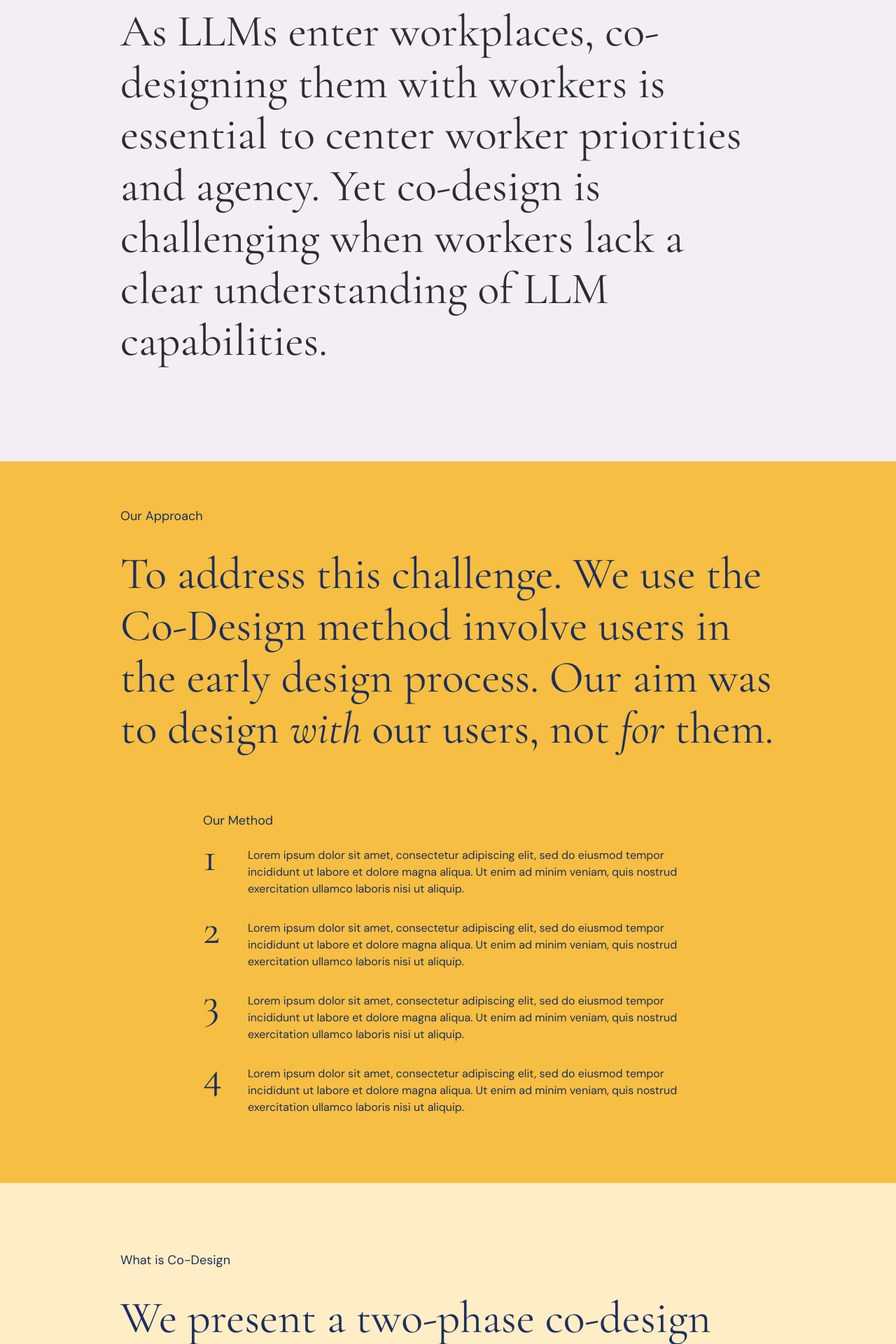
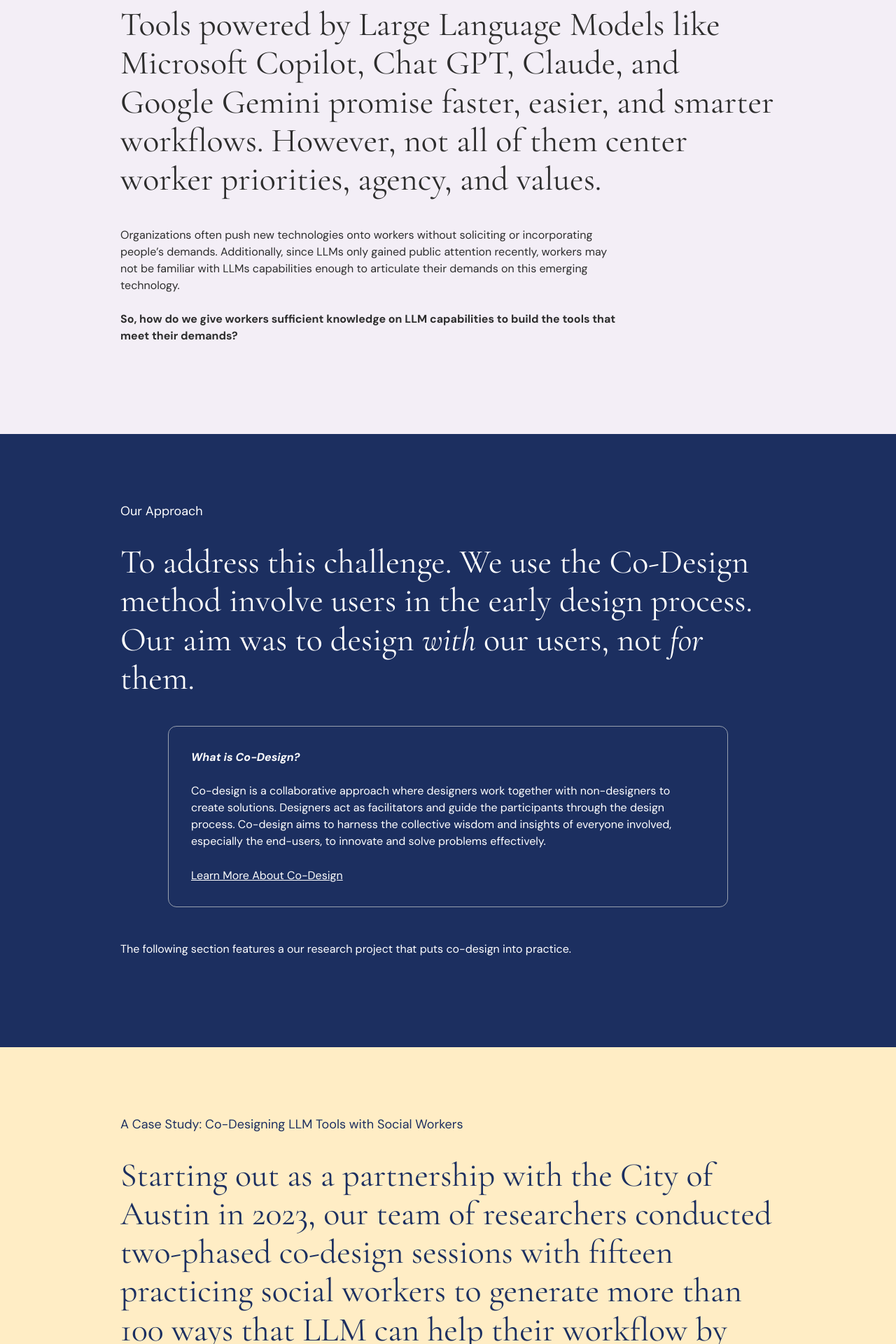
Before and after one commit to UT-HAI/llm-cards-static, a React (Vite) app: page / in a window 1280 px wide. Shown: the part 880-2800 px from the top of the page at 70% size. Built offline with nearby package versions, Linux system fonts and the light colour scheme.

Commit message:
update writings/design to current figma

```diff
--- a/src/App.tsx
+++ b/src/App.tsx
@@ -1,7 +1,9 @@
 import "./App.css";
-import CardsDownloadButton from "./components/CardsDownloadButton";
+import Button from "./components/Button";
+import CoDesign from "./components/CoDesign";
 import Container from "./components/Container";
-import Methodology from "./components/Methodology";
+import ParagraphText from "./components/ParagraphText";
+import Results from "./components/Results";
 
 // These should probably be css colors but this works for now
 const colors: { [name: string]: string } = {
@@ -25,41 +27,62 @@ export default function App() {
         }}
       >
         <h1 className="serif mt-[-3rem] mb-10">
-          Large Language Model (LLM) capability cards
+          Large Language Model (LLM) Capability Cards
         </h1>
         <p className="text-lg mb-14">
           Tools and Framework for Co-Designing LLM Platforms
         </p>
 
-        <CardsDownloadButton />
+        <Button href="" backgroundColor={colors["accent-orange"]}>
+          Get the Card Deck
+        </Button>
       </Container>
 
       <Container
         backgroundColor={colors["offwhite-pink"]}
         textColor="#2D2D2D"
-        style={{ padding: "4rem 0" }}
+        style={{ padding: "4rem 0 6rem" }}
       >
         <p className="text-lg mb-8">The Challenge</p>
-        <h1 className="serif mb-10">
-          As LLMs enter workplaces, co-designing them with workers is essential
-          to center worker priorities and agency. Yet co-design is challenging
-          when workers lack a clear understanding of LLM capabilities.
-        </h1>
+        <h2 className="serif mb-10">
+          Tools powered by Large Language Models like Microsoft Copilot, Chat
+          GPT, Claude, and Google Gemini promise faster, easier, and smarter
+          workflows. However, not all of them center worker priorities, agency,
+          and values.
+        </h2>
+        <ParagraphText>
+          Organizations often push new technologies onto workers without
+          soliciting or incorporating people’s demands. Additionally, since LLMs
+          only gained public attention recently, workers may not be familiar
+          with LLMs capabilities enough to articulate their demands on this
+          emerging technology.
+          <br />
+          <br />
+          <b>
+            So, how do we give workers sufficient knowledge on LLM capabilities
+            to build the tools that meet their demands?
+          </b>
+        </ParagraphText>
       </Container>
 
       <Container
-        backgroundColor={colors["saturated-yellow"]}
-        textColor="#1C2F60"
-        style={{ padding: "2rem 0" }}
+        backgroundColor={colors["deep-blue"]}
+        textColor="white"
+        style={{ padding: "4rem 0" }}
       >
         <p className="text-lg mb-8">Our Approach</p>
-        <h1 className="serif mb-10">
+        <h2 className="serif mb-10">
           To address this challenge. We use the Co-Design method involve users
           in the early design process. Our aim was to design <i>with</i> our
           users, not <i>for</i> them.
-        </h1>
+        </h2>
 
-        <Methodology />
+        <CoDesign maxWidth="50rem" />
+
+        <p className="my-8">
+          The following section features a our research project that puts
+          co-design into practice.
+        </p>
       </Container>
 
       <Container
@@ -67,42 +90,32 @@ export default function App() {
         textColor="#1C2F60"
         style={{ padding: "4rem 0" }}
       >
-        <p className="text-lg mb-8">What is Co-Design</p>
-        <h1 className="serif mb-10">
-          We present a two-phase co-design method that pairs LLM capability
-          cards with hands-on prototyping to ground ideation in real workflows.
-        </h1>
+        <p className="text-lg mb-8">
+          A Case Study: Co-Designing LLM Tools with Social Workers
+        </p>
+        <h2 className="serif mb-10">
+          Starting out as a partnership with the City of Austin in 2023, our
+          team of researchers conducted two-phased co-design sessions with
+          fifteen practicing social workers to generate more than 100 ways that
+          LLM can help their workflow by translating LLM capabilities into
+          approachable, user-oriented representations.
+        </h2>
+
+        <p className="text-lg font-bold italic text-center mt-12 mb-6">
+          Study Overview
+        </p>
+        <img src="/assets/study.png" alt="Study overview" />
       </Container>
 
       <Container
         backgroundColor={colors["offwhite-yellow"]}
         textColor={colors["accent-orange"]}
-        style={{ padding: "4rem 0" }}
+        style={{ padding: "8rem 0" }}
       >
-        <p className="text-lg mb-8">Bloom-Aligned Capability Cards</p>
-        <h1 className="serif mb-10">
-          • the cards are a tool that facilitates codesign, but it is not a
-          product of codesign
-          <br />• the cards bucket what LLMs can do and order it based on
-          complexity
-        </h1>
-      </Container>
-
-      <Container
-        backgroundColor={colors["faded-yellow"]}
-        textColor="#1C2F60"
-        style={{ padding: "4rem 0" }}
-      >
-        <p className="text-lg mb-8">Results</p>
-        <h1 className="serif mb-10">
-          • something such as, “we found these cards improved X by Y--try the
-          cards yourself here”
-          <br />
-          • number of participants, number of idea generated, number of areas
-          they want LLM help with, number of insights gained(?), and a link out
-          to the study
-          <br />• want more info? check out the study here
-        </h1>
+        <p className="text-lg font-bold italic text-center mb-8">
+          Results in Numbers
+        </p>
+        <Results />
       </Container>
 
       <Container
@@ -111,13 +124,15 @@ export default function App() {
         style={{ padding: "4rem 0" }}
       >
         <p className="text-lg mb-8">Future Considerations + CTA</p>
-        <h1 className="serif mb-10">
+        <h2 className="serif mb-10">
           For Designers
           <br />
           For Researchers
-        </h1>
+        </h2>
 
-        <CardsDownloadButton backgroundColor={colors["accent-orange"]} />
+        <Button href="" backgroundColor={colors["accent-orange"]}>
+          Get the Card Deck
+        </Button>
       </Container>
 
       <Container
@@ -125,13 +140,21 @@ export default function App() {
         textColor="white"
         style={{ padding: "4rem 0" }}
       >
-        <p className="text-lg mb-8">Credits & Feedback Form</p>
-        <a
+        <p className="text-lg mb-8">Share Your Feedback</p>
+        <ParagraphText>
+          Tried our cards or explored the study? We’d love to hear what you
+          think! Your feedback helps us improve and design better tools for
+          everyone.
+        </ParagraphText>
+
+        <br />
+        <br />
+        <Button
           href="https://docs.google.com/forms/d/e/1FAIpQLSe7d5uN0fuuh8XTSdzz-BPjmM357G0jKEUOrwhRVUlMe9DzKw/viewform?usp=header"
-          target="_blank"
+          backgroundColor={colors["accent-orange"]}
         >
-          Feedback form tmp link
-        </a>
+          Share Your Feedback
+        </Button>
       </Container>
     </>
   );
--- a/src/components/CardsDownloadButton.tsx
+++ b/src/components/Button.tsx
@@ -1,16 +1,23 @@
-interface CardsDownloadButtonProps {
+import type { ReactNode } from "react";
+
+interface ButtonProps {
+  children: ReactNode;
+  href: string;
   backgroundColor?: string;
   textColor?: string;
 }
 
-export default function CardsDownloadButton({
+export default function Button({
+  children,
+  href,
   backgroundColor = "#1c2f60",
   textColor = "white",
-}: CardsDownloadButtonProps) {
+}: ButtonProps) {
   return (
     <button className="text-lg">
       <a
-        href=""
+        href={href}
+        target="_blank"
         className="sans-serif underline border py-3 px-5"
         style={{
           backgroundColor: backgroundColor,
@@ -18,7 +25,7 @@ export default function CardsDownloadButton({
           color: textColor,
         }}
       >
-        Get the Card Deck
+        {children}
       </a>
     </button>
   );
--- /dev/null
+++ b/src/components/CoDesign.tsx
@@ -0,0 +1,26 @@
+interface CoDesignProps {
+  maxWidth?: string;
+}
+
+export default function CoDesign({ maxWidth = "100%" }: CoDesignProps) {
+  return (
+    <div
+      className="mb-12 border border-gray-400 rounded-xl p-8 mx-auto"
+      style={{ maxWidth }}
+    >
+      <p className="font-bold italic">What is Co-Design?</p>
+      <br />
+      <p>
+        Co-design is a collaborative approach where designers work together with
+        non-designers to create solutions. Designers act as facilitators and
+        guide the participants through the design process. Co-design aims to
+        harness the collective wisdom and insights of everyone involved,
+        especially the end-users, to innovate and solve problems effectively.
+      </p>
+      <br />
+      <a href="" target="_blank">
+        Learn More About Co-Design
+      </a>
+    </div>
+  );
+}
--- a/src/components/Methodology.tsx
+++ /dev/null
@@ -1,35 +0,0 @@
-import type { ReactNode } from "react";
-
-const methodologyData: string[] = [
-  "Lorem ipsum dolor sit amet, consectetur adipiscing elit, sed do eiusmod  tempor incididunt ut labore et dolore magna aliqua. Ut enim ad minim  veniam, quis nostrud exercitation ullamco laboris nisi ut aliquip.",
-  "Lorem ipsum dolor sit amet, consectetur adipiscing elit, sed do eiusmod  tempor incididunt ut labore et dolore magna aliqua. Ut enim ad minim  veniam, quis nostrud exercitation ullamco laboris nisi ut aliquip.",
-  "Lorem ipsum dolor sit amet, consectetur adipiscing elit, sed do eiusmod  tempor incididunt ut labore et dolore magna aliqua. Ut enim ad minim  veniam, quis nostrud exercitation ullamco laboris nisi ut aliquip.",
-  "Lorem ipsum dolor sit amet, consectetur adipiscing elit, sed do eiusmod  tempor incididunt ut labore et dolore magna aliqua. Ut enim ad minim  veniam, quis nostrud exercitation ullamco laboris nisi ut aliquip.",
-];
-
-interface SingleMethodProps {
-  number: number;
-  children: ReactNode;
-}
-
-function SingleMethod({ number, children }: SingleMethodProps) {
-  return (
-    <div className="grid grid-cols-[4rem_auto] mb-8">
-      <div className="serif text-6xl mt-[-1rem]">{number}</div>
-      <p className="">{children}</p>
-    </div>
-  );
-}
-
-export default function Methodology() {
-  return (
-    <div className="mb-8 max-w-[700px] mx-auto">
-      <p className="text-lg mt-20 mb-6">Our Method</p>
-      {methodologyData.map((datum, idx) => (
-        <SingleMethod key={`method${idx}`} number={idx + 1}>
-          {datum}
-        </SingleMethod>
-      ))}
-    </div>
-  );
-}
--- /dev/null
+++ b/src/components/ParagraphText.tsx
@@ -0,0 +1,5 @@
+import type { ReactNode } from "react";
+
+export default function ParagraphText({ children }: { children: ReactNode }) {
+  return <p className="max-w-[45rem]">{children}</p>;
+}
--- /dev/null
+++ b/src/components/Results.tsx
@@ -0,0 +1,24 @@
+const resultsData: string[] = [
+  "15 Social Workers Interviewed",
+  "100 LLM Ideas Generated",
+  "X LLM Ideas Generated",
+  "X LLM Ideas Generated",
+];
+
+export default function Results() {
+  return (
+    <div className="grid grid-cols-4">
+      {resultsData.map((datum, idx) => {
+        const splitAt = datum.indexOf(" ");
+        const number = datum.slice(0, splitAt);
+        const data = datum.slice(splitAt);
+        return (
+          <div key={`${datum}_${idx}`} className="text-center p-2">
+            <div className="serif text-6xl mb-4">{number}</div>
+            <p className="sans-serif">{data}</p>
+          </div>
+        );
+      })}
+    </div>
+  );
+}
--- a/src/index.css
+++ b/src/index.css
@@ -18,6 +18,11 @@ body {
 
 h1 {
   font-size: 4rem;
+  line-height: 1.15;
+}
+
+h2 {
+  font-size: 3rem;
   line-height: 1.15;
 }
 
```
Also changed, not shown: public/assets/study.png (added).
